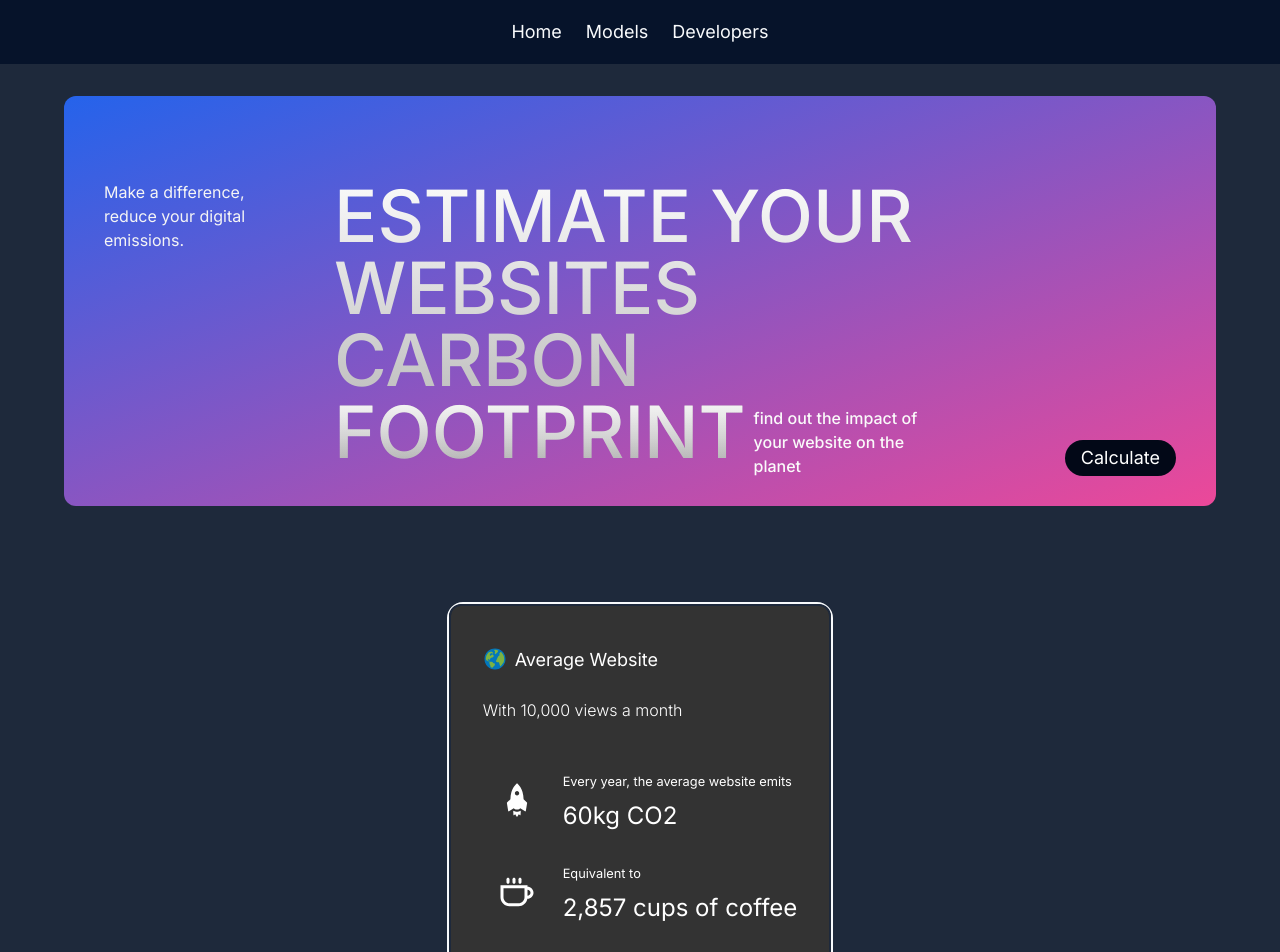
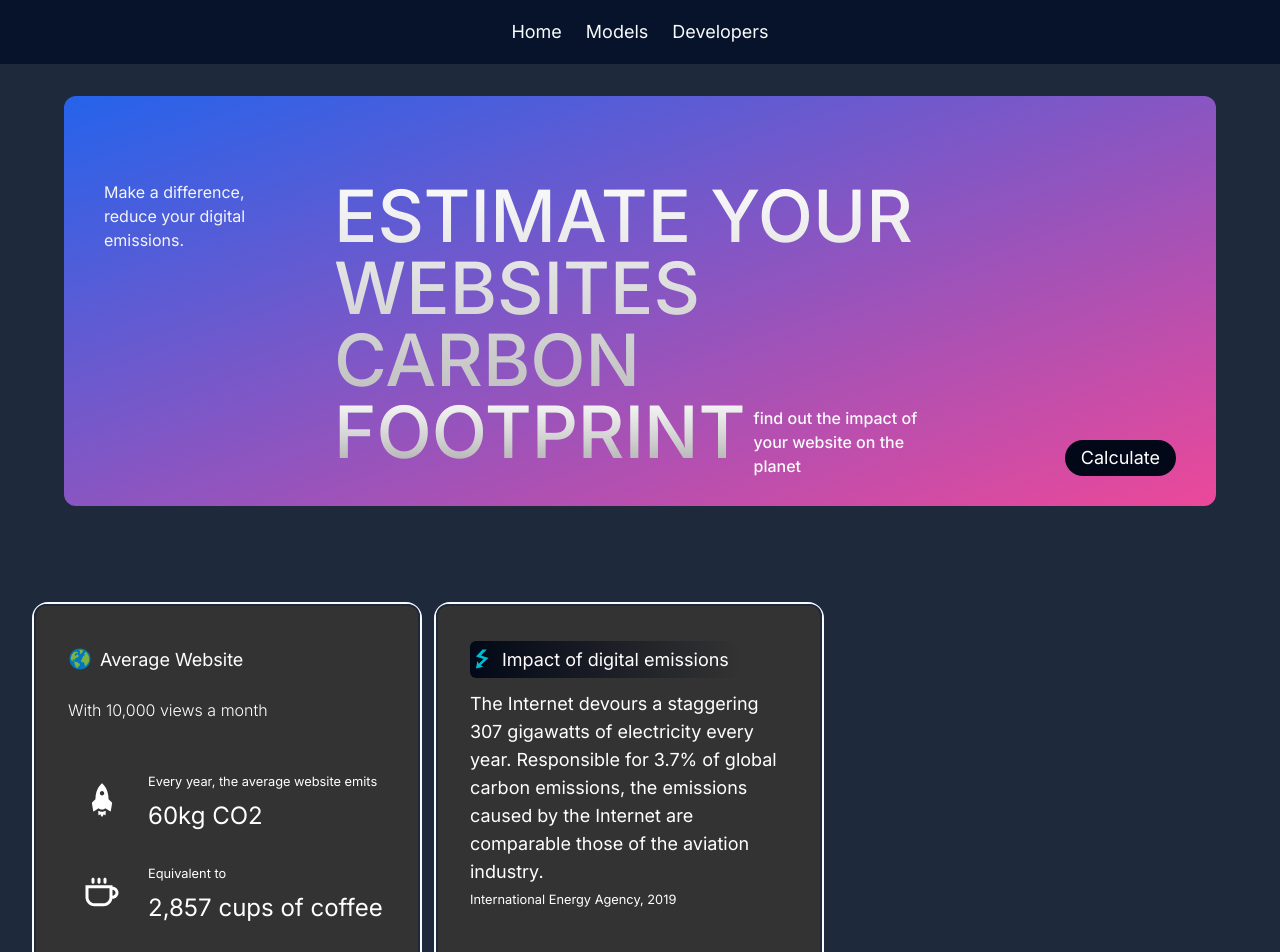
Before and after one commit to Souradip2022/carbon_footprint_estimator, a Next.js app in the folder web_client/: page /server_carbon_footprint in a window 1280 px wide. Shown: the top 952 px of the page. Built offline with nearby package versions, Linux system fonts and the light colour scheme.

Commit message:
Added digital emission component and its sub components

```diff
--- a/web_client/src/app/page.tsx
+++ b/web_client/src/app/page.tsx
@@ -1,6 +1,4 @@
 import {SpotlightPreview}from "@/components/home_page/SpotlightPreview";
-import AverageWebsiteConsumption from "@/components/server_footprint_checker/carbon_emission_details/AverageWebsiteConsumption";
-
 
 export default function Home() {
   return (
--- a/web_client/src/app/server_carbon_footprint/page.tsx
+++ b/web_client/src/app/server_carbon_footprint/page.tsx
@@ -1,12 +1,17 @@
 import React from 'react';
 import HeroElement from "@/components/server_footprint_checker/HeroElement";
-import AverageWebsiteConsumption from "@/components/server_footprint_checker/carbon_emission_details/AverageWebsiteConsumption";
+import AverageWebsiteConsumption
+  from "@/components/server_footprint_checker/carbon_emission_details/AverageWebsiteConsumption";
+import DegitalEmissionDetail from "@/components/server_footprint_checker/carbon_emission_details/EmissionDetail";
 
 function Page() {
   return (
     <main className="flex min-h-screen flex-col items-center justify-center bg-secondary ">
       <HeroElement/>
-      <AverageWebsiteConsumption/>
+      <div className="flex w-full lg:flex-row flex-col px-8 gap-x-3">
+        <AverageWebsiteConsumption/>
+        <DegitalEmissionDetail/>
+      </div>
     </main>
   );
 }
--- a/web_client/src/components/server_footprint_checker/carbon_emission_details/AverageWebsiteConsumption.tsx
+++ b/web_client/src/components/server_footprint_checker/carbon_emission_details/AverageWebsiteConsumption.tsx
@@ -28,7 +28,7 @@ const AverageWebsiteConsumption = () => {
   ];
 
   return (
-    <div className="border-2 border-primary rounded-2xl ">
+    <div className="border-2 border-primary rounded-2xl  w-[390px] h-[420px]">
       <InfoWrapper
         icon={<FcGlobe/>}
         title="Average Website"
--- /dev/null
+++ b/web_client/src/components/server_footprint_checker/carbon_emission_details/EmissionDetail.tsx
@@ -0,0 +1,25 @@
+import InfoWrapper from "@/components/server_footprint_checker/sub_components/InfoWrapper";
+import Image from "next/image";
+import React from "react";
+import {FcElectricity} from "react-icons/fc";
+
+const Emissions = () => {
+  return (
+    <div className="border-2 border-primary rounded-2xl  w-[390px] h-[420px]">
+      <InfoWrapper
+        icon={<FcElectricity/>}
+        title="Impact of digital emissions"
+        gradient="from-background to-renaissance text-glitter-shower"
+      >
+        <p className="text-lg">
+          The Internet devours a staggering 307 gigawatts of electricity every
+          year. Responsible for 3.7% of global carbon emissions, the emissions
+          caused by the Internet are comparable those of the aviation industry.
+        </p>
+        <small>International Energy Agency, 2019</small>
+      </InfoWrapper>
+    </div>
+  );
+};
+
+export default Emissions;
--- a/web_client/src/components/server_footprint_checker/sub_components/InfoWrapper.tsx
+++ b/web_client/src/components/server_footprint_checker/sub_components/InfoWrapper.tsx
@@ -12,7 +12,7 @@ interface Props {
 const InfoWrapper = ({ icon, gradient, title, children, className }: Props) => {
   return (
     <section
-      className={`w-full text-white bg-[#333333] p-8 border-2 border-border rounded-xl  ${className}`}
+      className={`w-full h-full text-white bg-[#333333] p-8 border-2 border-border rounded-xl  ${className}`}
     >
       <div className="py-2 w-full space-y-4 ">
         <Badge icon={icon} title={title} gradient={gradient} />
```
